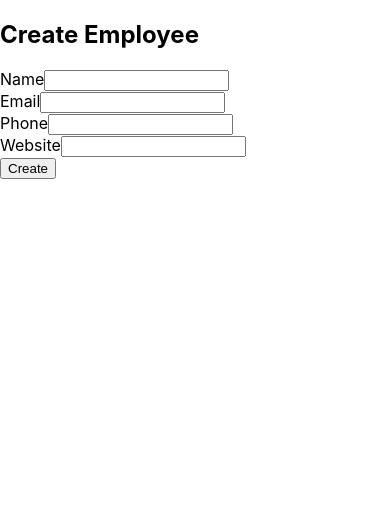
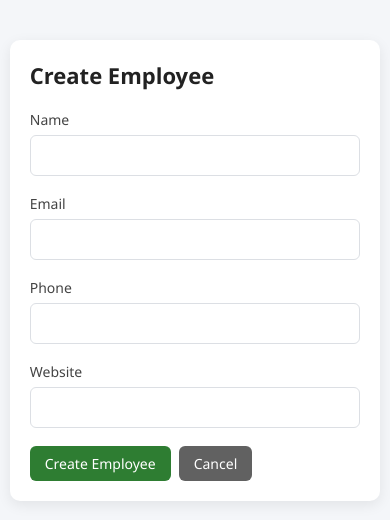
Before and after one commit to AkashShettyy/Emp_management, a React (Create React App) app: page /create in a window 390 px wide. Shown: the top 520 px of the page. Built offline with nearby package versions, Linux system fonts and the light colour scheme.

Commit message:
style: improve employee form UI and structure

```diff
--- a/src/components/employees/EmployeeForm.js
+++ b/src/components/employees/EmployeeForm.js
@@ -7,6 +7,11 @@ import {
 } from "../../services/employeeService";
 
 const EmployeeForm = () => {
+  const navigate = useNavigate();
+  const { id } = useParams();
+
+  const isEdit = !!id;
+
   const [employee, setEmployee] = useState({
     name: "",
     email: "",
@@ -14,17 +19,12 @@ const EmployeeForm = () => {
     website: "",
   });
 
-  const navigate = useNavigate();
-  const { id } = useParams(); // check if edit mode
-
-  const isEdit = !!id;
-
-  // Load employee data if editing
+  // Load employee when editing
   useEffect(() => {
     if (isEdit) {
       fetchEmployee();
     }
-  }, []);
+  }, [id]);
 
   const fetchEmployee = async () => {
     try {
@@ -35,6 +35,7 @@ const EmployeeForm = () => {
     }
   };
 
+  // Handle input change
   const handleChange = (e) => {
     setEmployee({
       ...employee,
@@ -42,6 +43,7 @@ const EmployeeForm = () => {
     });
   };
 
+  // Handle submit
   const handleSubmit = async (e) => {
     e.preventDefault();
 
@@ -59,31 +61,36 @@ const EmployeeForm = () => {
   };
 
   return (
-    <div>
-      <h2>{isEdit ? "Edit Employee" : "Create Employee"}</h2>
+    <div className="container">
+      <h2 className="page-title">
+        {isEdit ? "Edit Employee" : "Create Employee"}
+      </h2>
 
       <form onSubmit={handleSubmit}>
-        <div>
+
+        <div className="form-group">
           <label>Name</label>
           <input
             type="text"
             name="name"
             value={employee.name}
             onChange={handleChange}
+            required
           />
         </div>
 
-        <div>
+        <div className="form-group">
           <label>Email</label>
           <input
             type="email"
             name="email"
             value={employee.email}
             onChange={handleChange}
+            required
           />
         </div>
 
-        <div>
+        <div className="form-group">
           <label>Phone</label>
           <input
             type="text"
@@ -93,7 +100,7 @@ const EmployeeForm = () => {
           />
         </div>
 
-        <div>
+        <div className="form-group">
           <label>Website</label>
           <input
             type="text"
@@ -103,9 +110,18 @@ const EmployeeForm = () => {
           />
         </div>
 
-        <button type="submit">
-          {isEdit ? "Update" : "Create"}
+        <button className="btn btn-success" type="submit">
+          {isEdit ? "Update Employee" : "Create Employee"}
         </button>
+
+        <button
+          type="button"
+          className="btn btn-secondary"
+          onClick={() => navigate("/")}
+        >
+          Cancel
+        </button>
+
       </form>
     </div>
   );
--- a/src/components/employees/EmployeeList.js
+++ b/src/components/employees/EmployeeList.js
@@ -13,9 +13,11 @@ const EmployeeList = () => {
   const fetchEmployees = async () => {
     try {
       const res = await getEmployees();
+      console.log("API Response:", res.data);
       setEmployees(res.data);
     } catch (error) {
-      console.log(error);
+      console.error("Error fetching employees:", error);
+      alert("Failed to fetch employees. Check console for details.");
     }
   };
 
@@ -43,7 +45,12 @@ const EmployeeList = () => {
         </thead>
 
         <tbody>
-          {employees.map((emp) => (
+          {employees.length === 0 ? (
+            <tr>
+              <td colSpan="4">No employees found</td>
+            </tr>
+          ) : (
+            employees.map((emp) => (
               <tr key={emp.id}>
                 <td>{emp.id}</td>
                 <td>{emp.name}</td>
@@ -62,7 +69,8 @@ const EmployeeList = () => {
                   </button>
                 </td>
               </tr>
-          ))}
+            ))
+          )}
         </tbody>
       </table>
     </div>
--- a/src/index.js
+++ b/src/index.js
@@ -3,6 +3,7 @@ import ReactDOM from 'react-dom/client';
 import './index.css';
 import App from './App';
 import reportWebVitals from './reportWebVitals';
+import "./styles/app.css";
 
 const root = ReactDOM.createRoot(document.getElementById('root'));
 root.render(
--- /dev/null
+++ b/src/styles/app.css
@@ -0,0 +1,160 @@
+/* ===== RESET ===== */
+* {
+  margin: 0;
+  padding: 0;
+  box-sizing: border-box;
+  font-family: "Segoe UI", Arial, Helvetica, sans-serif;
+}
+
+body {
+  background-color: #f4f6f9;
+  color: #333;
+}
+
+/* ===== MAIN CONTAINER ===== */
+.container {
+  width: 85%;
+  max-width: 1000px;
+  margin: 40px auto;
+  background: #ffffff;
+  padding: 25px 30px;
+  border-radius: 10px;
+  box-shadow: 0 4px 14px rgba(0, 0, 0, 0.08);
+}
+
+/* ===== TITLE ===== */
+.page-title {
+  font-size: 26px;
+  font-weight: 600;
+  margin-bottom: 20px;
+  color: #222;
+}
+
+/* ===== BUTTONS ===== */
+.btn {
+  padding: 8px 15px;
+  border-radius: 6px;
+  border: none;
+  cursor: pointer;
+  font-size: 14px;
+  margin-right: 8px;
+  transition: 0.2s ease;
+}
+
+.btn:hover {
+  opacity: 0.9;
+  transform: translateY(-1px);
+}
+
+.btn-primary {
+  background-color: #1976d2;
+  color: #fff;
+}
+
+.btn-secondary {
+  background-color: #616161;
+  color: white;
+}
+
+.btn-danger {
+  background-color: #d32f2f;
+  color: white;
+}
+
+.btn-success {
+  background-color: #2e7d32;
+  color: white;
+}
+
+/* ===== TABLE ===== */
+table {
+  width: 100%;
+  border-collapse: collapse;
+  margin-top: 15px;
+}
+
+thead {
+  background-color: #f1f3f5;
+}
+
+th {
+  text-align: left;
+  padding: 12px;
+  font-weight: 600;
+  font-size: 14px;
+  color: #444;
+}
+
+td {
+  padding: 12px;
+  border-top: 1px solid #e5e7eb;
+  font-size: 14px;
+}
+
+tr:hover {
+  background-color: #fafafa;
+}
+
+/* ===== FORM ===== */
+form {
+  margin-top: 10px;
+}
+
+.form-group {
+  margin-bottom: 18px;
+}
+
+label {
+  display: block;
+  margin-bottom: 6px;
+  font-weight: 500;
+  font-size: 14px;
+  color: #444;
+}
+
+input {
+  width: 100%;
+  padding: 10px;
+  border-radius: 6px;
+  border: 1px solid #dcdfe4;
+  font-size: 14px;
+  transition: 0.2s;
+}
+
+input:focus {
+  outline: none;
+  border-color: #1976d2;
+  box-shadow: 0 0 0 2px rgba(25, 118, 210, 0.15);
+}
+
+/* ===== VIEW PAGE ===== */
+.details-box {
+  margin-top: 15px;
+  line-height: 1.8;
+}
+
+.details-box p {
+  margin-bottom: 8px;
+  font-size: 15px;
+}
+
+/* ===== BACK BUTTON AREA ===== */
+.actions {
+  margin-top: 20px;
+}
+
+/* ===== RESPONSIVE ===== */
+@media (max-width: 768px) {
+  .container {
+    width: 95%;
+    padding: 20px;
+  }
+
+  table, thead, tbody, th, td, tr {
+    font-size: 13px;
+  }
+
+  .page-title {
+    font-size: 22px;
+  }
+}
```
Also changed, not shown: src/App.css (deleted, +0 -38 lines). Lines whose indentation alone changed are shown as unchanged.
